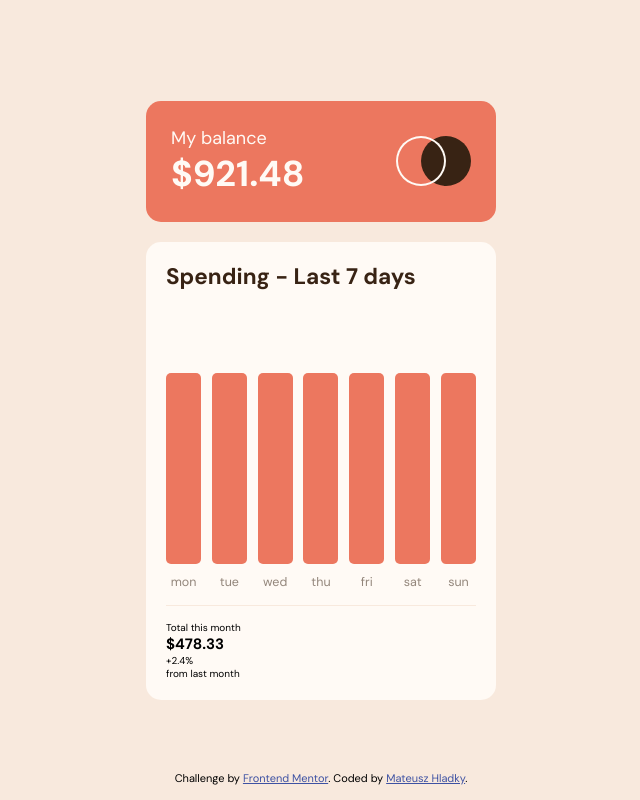
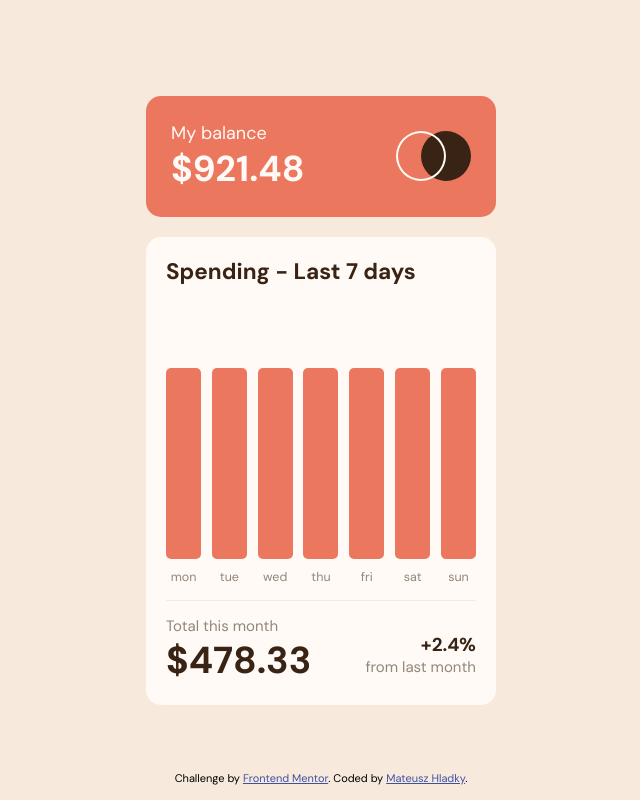
Before and after one commit to matibox/expenses-chart-component, a plain HTML site: page index.html in a window 1280 px wide. Shown: the whole page, without its empty margins (319-959 px from the left). Drawn offline with Linux system fonts and the light colour scheme.

Commit message:
Finish styling of summary section

```diff
--- a/styles.css
+++ b/styles.css
@@ -155,6 +155,38 @@ body {
 
 .summary {
     width: 100%;
+    display: flex;
+    justify-content: space-between;
+    align-items: flex-end;
+}
+
+.total-container,
+.percentage-container {
+    font-size: 1.5rem;
+}
+
+.total-text {
+    color: var(--medium-brown);
+    font-size: 1em;
+}
+
+.total-amount {
+    color: var(--dark-brown);
+    font-size: 2.5em;
+    font-weight: 700;
+}
+
+.percentage {
+    text-align: right;
+    color: var(--dark-brown);
+    font-weight: 700;
+    font-size: 1.25em;
+}
+
+.percentage-text {
+    text-align: right;
+    color: var(--medium-brown);
+    padding-bottom: 0.75rem;
 }
 
 .attribution {
@@ -165,6 +197,7 @@ body {
     left: 50%;
     transform: translateX(-50%);
 }
+
 .attribution a {
     color: hsl(228, 45%, 44%);
 }
```
